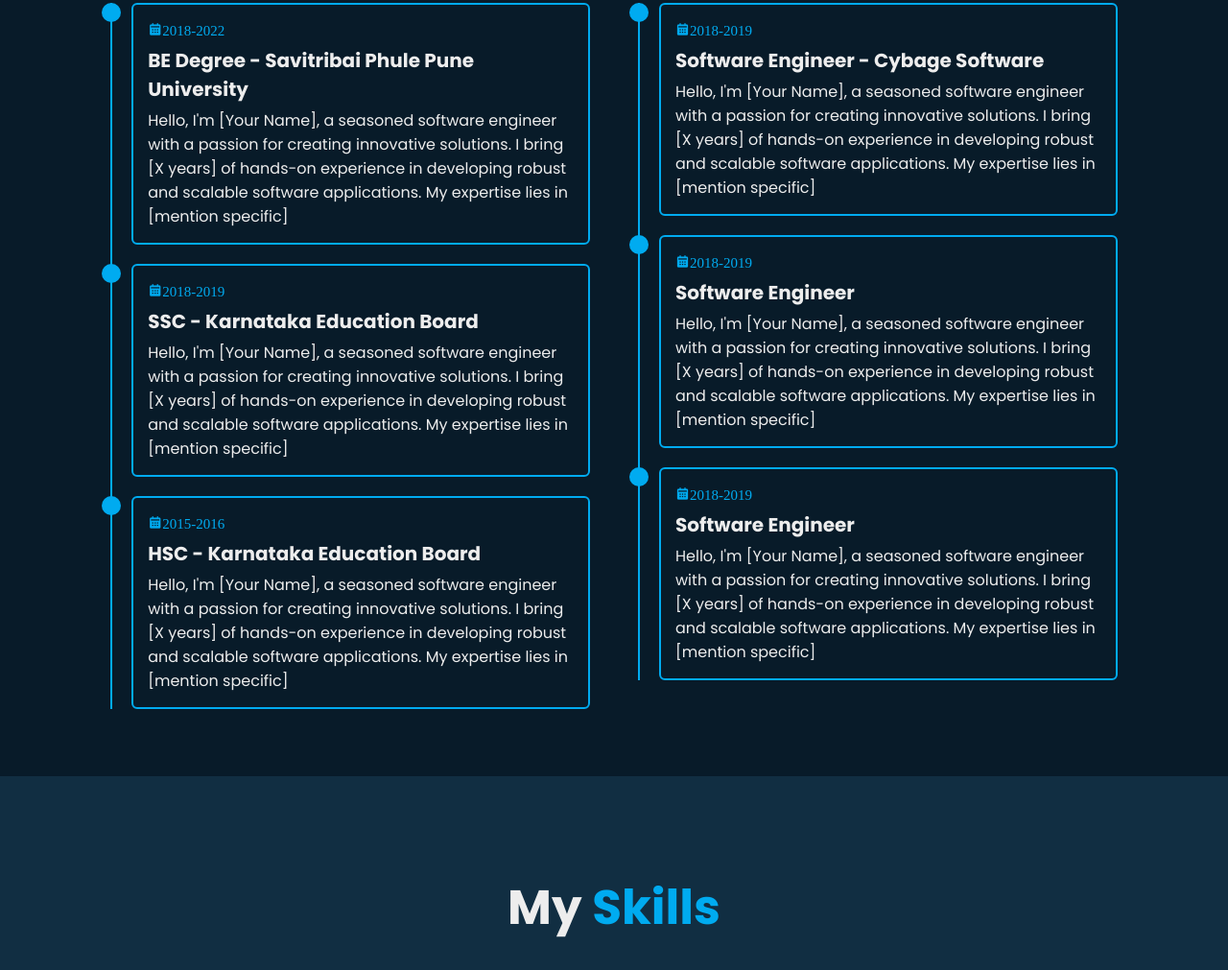
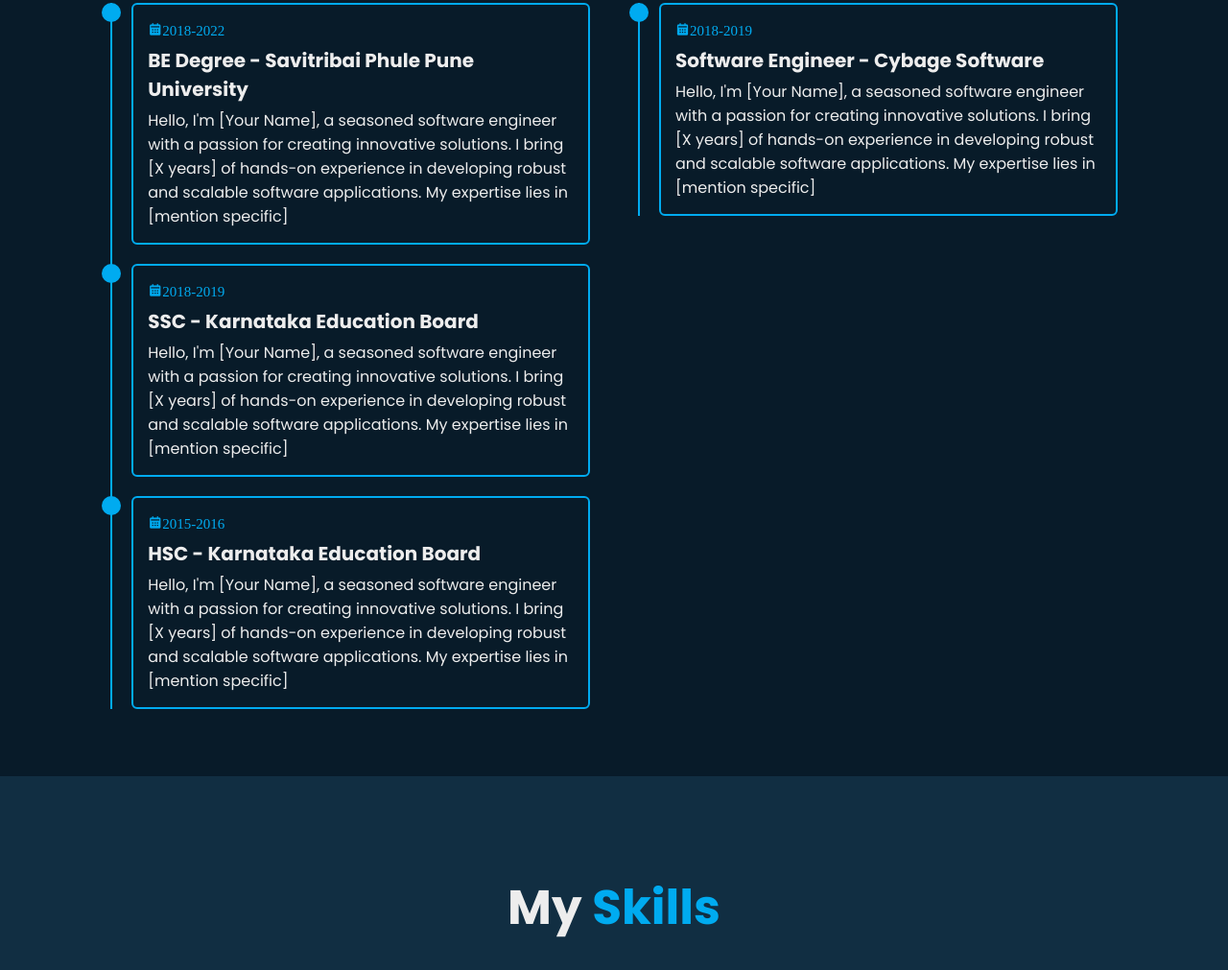
Before and after one commit to NikhilWagBusiness/MyPortfolio, a plain HTML site: page index.html in a window 1280 px wide. Shown: the part 1855-2866 px from the top of the page at 96% size. Drawn offline with nearby package versions, Linux system fonts and the light colour scheme.

Commit message:
Update index.html

```diff
--- a/index.html
+++ b/index.html
@@ -167,40 +167,6 @@
                             </p>
                         </div>
                     </div>
-
-                    <div class="education-content">
-                        <div class="content">
-                            <div class="year">
-                                <i class='bx bxs-calendar'>2018-2019</i>
-                            </div>
-                            <h3>Software Engineer</h3>
-                            <p>
-                                Hello, I'm [Your Name], a seasoned software engineer with a passion for creating
-                                innovative solutions. I
-                                bring [X years]
-                                of hands-on experience in developing robust and scalable software applications. My
-                                expertise lies in
-                                [mention specific]
-                            </p>
-                        </div>
-                    </div>
-
-                    <div class="education-content">
-                        <div class="content">
-                            <div class="year">
-                                <i class='bx bxs-calendar'>2018-2019</i>
-                            </div>
-                            <h3>Software Engineer </h3>
-                            <p>
-                                Hello, I'm [Your Name], a seasoned software engineer with a passion for creating
-                                innovative solutions. I
-                                bring [X years]
-                                of hands-on experience in developing robust and scalable software applications. My
-                                expertise lies in
-                                [mention specific]
-                            </p>
-                        </div>
-                    </div>
                 </div>
             </div>
 
```
